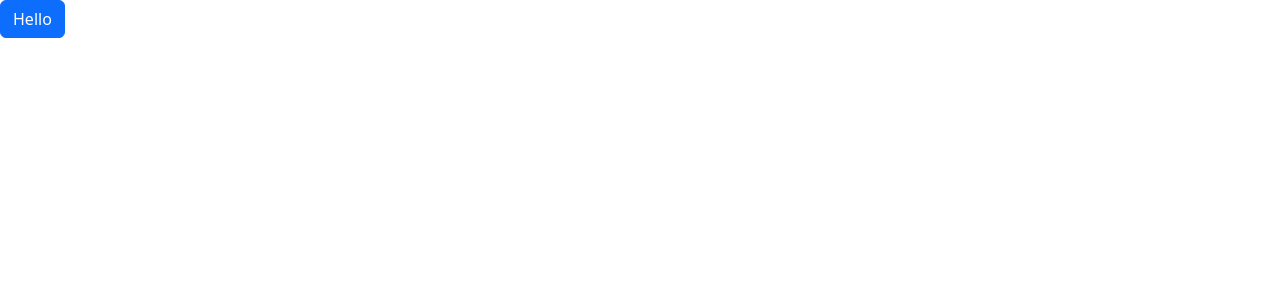
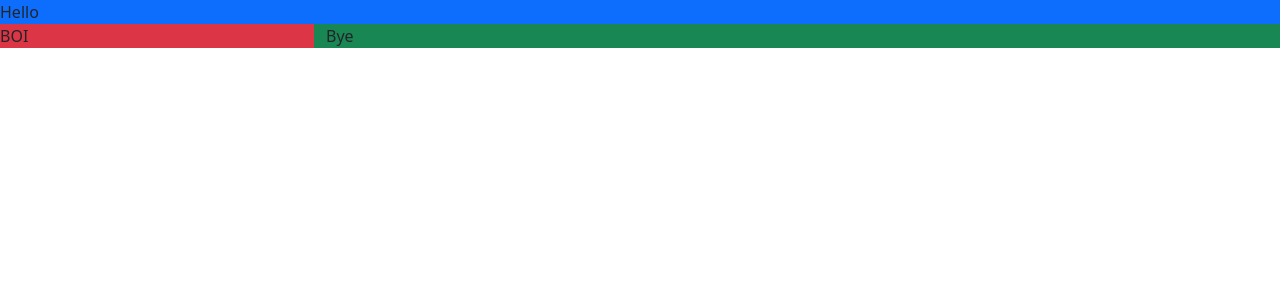
Before and after one commit to R-S-A-N-J-A-Y/GamesHub, a React (Vite) app: page / in a window 1280 px wide. Shown: the top 300 px of the page. Built offline with nearby package versions, Linux system fonts and the light colour scheme.

Commit message:
feat: add website skeleton

```diff
--- a/src/App.tsx
+++ b/src/App.tsx
@@ -1,5 +1,17 @@
 function App() {
-  return <button className="btn btn-primary">Hello</button>;
+  return (
+    <div>
+      <div className="row">
+        <div className="col-md-12 bg-primary">Hello</div>
+      </div>
+      <div className="row">
+        <div className="col-sm-12 col-md-3 d-none d-md-block bg-danger">
+          BOI
+        </div>
+        <div className="col-sm-12 col-md-9 bg-success">Bye</div>
+      </div>
+    </div>
+  );
 }
 
 export default App;
```
